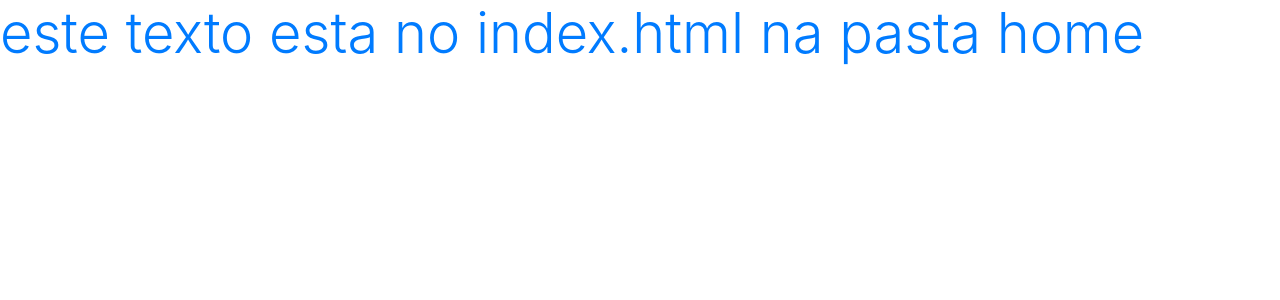
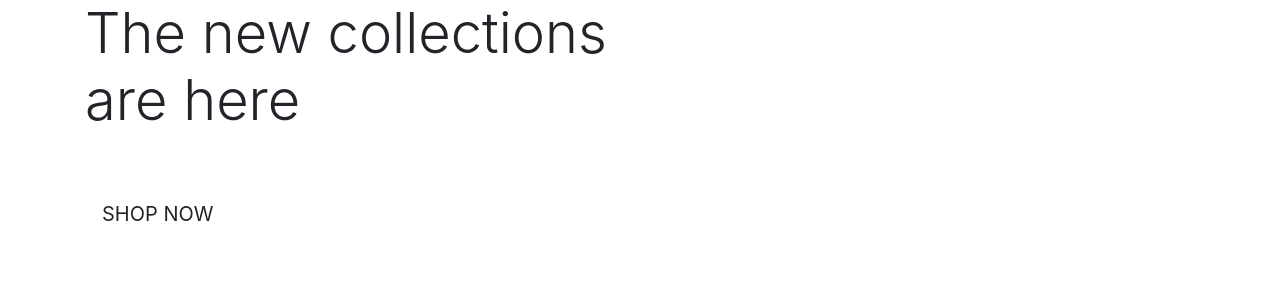
Before and after one commit to CVilares/pp5, a Django app: page / in a window 1280 px wide. Shown: the top 300 px of the page. Run offline with Django 3.2, Linux system fonts and the light colour scheme; some libraries are stand-ins or nearby versions.

Commit message:
added home page content

```diff
--- a/home/templates/home/index.html
+++ b/home/templates/home/index.html
@@ -1,6 +1,27 @@
 {% extends "base.html" %}
 {% load static %}
 
+{% block page_header %}
+<div class="container header-container">
+    <div class="row">
+        <div class="col"></div>
+    </div>
+</div>
+{% endblock %}
+
 {% block content %}
-<h1 class="display-4 text-primary">este texto esta no index.html na pasta home</h1>
+<div class="container h-100">
+    <div class="row h-100">
+        <div class="col-7 col-md-6 my-auto">
+            <h1 class="display-4 logo-font text-black">
+                The new collections are here
+            </h1>
+            <div class="my-5">
+                <h4>
+                    <a href="" class="shop-now-button btn btn-lg rounded-0 text-uppercase py-3">Shop Now</a>
+                </h4>
+            </div>
+        </div>
+    </div>
+</div>
 {% endblock %}
--- a/templates/base.html
+++ b/templates/base.html
@@ -40,8 +40,14 @@
     <title>Your Skin {% block extra_title %}{% endblock %}</title>
 </head>
 
-<body>
-    <header class="container-fluid fixed-top"></header>
+
+</header>
+</body>
+
+
+
+
+
 
     {% if messages %}
     <div class="message-container"></div>
```
